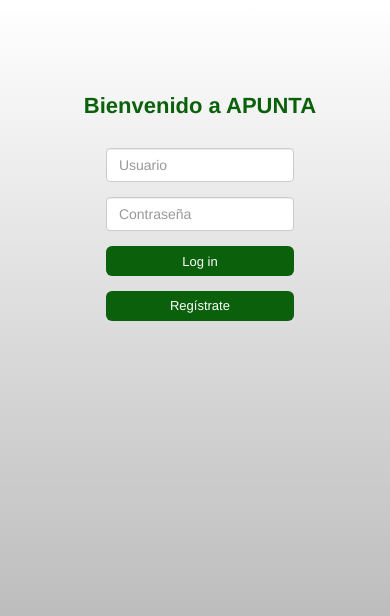
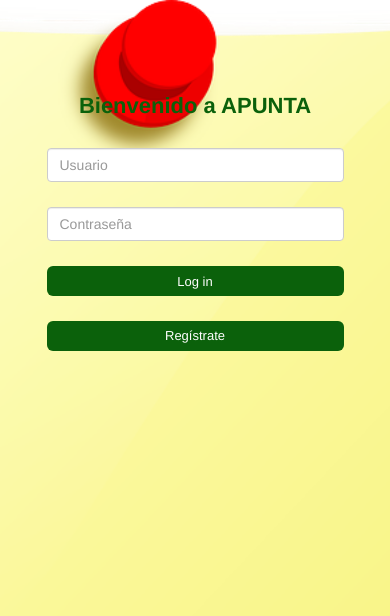
Before and after one commit to PsyanideX/TSW, a PHP site: page /login.html in a window 390 px wide. Shown: the top 616 px of the page. Run offline with PHP 8.4, Linux system fonts and the light colour scheme.

Commit message:
login OK

```diff
--- a/style.css
+++ b/style.css
@@ -82,27 +82,35 @@ html, body{
 
 #login h1 {
   color: #0B610B;
-  font-size: 30px;
+  font-size: 50px;
   text-align: center;
   font-weight: bold;
   padding-bottom: 20px;
-  padding-left: 3%;
+  /*padding-left: 3%;*/
 }
 #login .form-group {
   width: 35%;
   margin: auto;
   margin-bottom: 25px;
-  padding-left: 3%;
+/*  padding-left: 3%;*/
 }
 
 .btn-login{
   background-color: #0B610B;
   color: white;
 }
+@media screen and (max-width:1000px) {
+  #login h1 {
+    font-size: 40px;
+    padding-top: 20px;
+  }
+  #login .form-group {
+      width: 40%;
+  }
 
 @media screen and (max-width:685px) {
   #login h1 {
-    font-size: 22px;
+    font-size: 40px;
     padding-top: 20px;
   }
   #login .form-group {
@@ -129,19 +137,18 @@ html, body{
     font-size: 22px;
   }
 
-  #login .form-group {
-      margin-bottom: 15px;
-      width: 60%;
-  }
-
   .btn-login{
     height: 30px;
     font-size: 13px;
     padding: 5px;
   }
   #body-login{
-    background-image: none;
-    background: linear-gradient(white, #A4A4A4);
+    background-image: url("post amarillo.png");
     background-repeat: no-repeat;
   }
+  #login .form-group {
+      width: 90%;
+  }
+
+
 }
```
Also changed, not shown: post amarillo.png (added).
